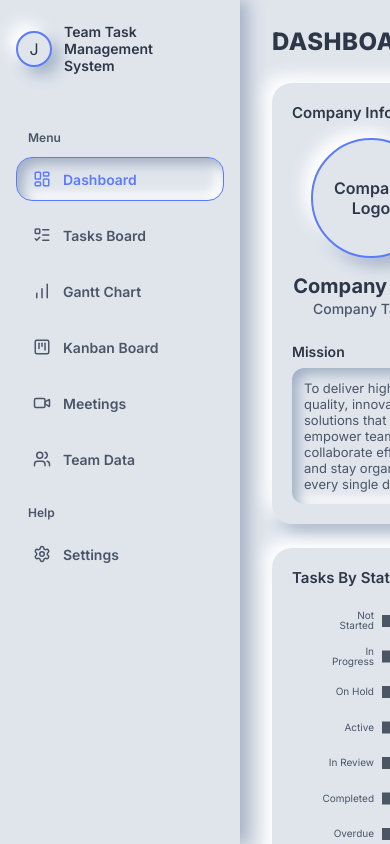
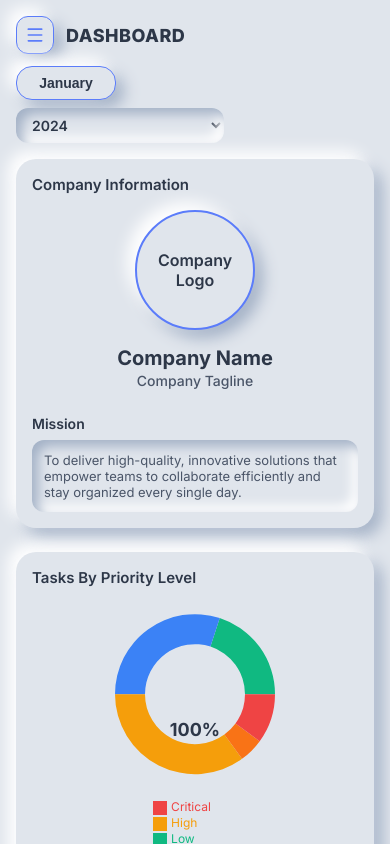
Before and after one commit to DefinitelyNotTheChosenOne/TaskMonitoringSystem, a Next.js app: page / in a window 390 px wide. Built offline with nearby package versions, Linux system fonts and the light colour scheme.

Commit message:
mobile responsive

```diff
--- a/src/app/gantt/page.tsx
+++ b/src/app/gantt/page.tsx
@@ -22,7 +22,7 @@ export default function GanttChart() {
           </button>
         </div>
 
-        <div style={{ display: 'flex', gap: '20px' }}>
+        <div className="gantt-summary-row">
           <div className="neu-card flex-column" style={{ gap: '4px', flex: 1 }}>
             <span className="text-secondary" style={{ fontSize: '14px' }}>Date Today</span>
             <span style={{ color: 'var(--text-primary)', fontSize: '16px', fontWeight: 'bold' }}>August 07, 2026</span>
--- a/src/app/globals.css
+++ b/src/app/globals.css
@@ -456,3 +456,225 @@ small, .caption { font-size: 13px; font-weight: 500; }
   from { opacity: 0; }
   to { opacity: 1; }
 }
+
+/* ============================================
+   MOBILE HAMBURGER BUTTON
+   ============================================ */
+.hamburger-btn {
+  display: none; /* Hidden on desktop */
+  background-color: var(--bg);
+  border: 1px solid var(--accent);
+  border-radius: var(--radius-sm);
+  box-shadow: var(--shadow-extrude);
+  color: var(--accent);
+  padding: 8px;
+  cursor: pointer;
+  transition: all 0.2s ease;
+  flex-shrink: 0;
+}
+
+.hamburger-btn:active {
+  box-shadow: var(--shadow-inset);
+}
+
+.hamburger-btn:focus-visible {
+  outline: 2px solid var(--accent);
+  outline-offset: 4px;
+}
+
+/* ============================================
+   SIDEBAR BACKDROP (mobile only)
+   ============================================ */
+.sidebar-backdrop {
+  display: none;
+  position: fixed;
+  inset: 0;
+  background-color: rgba(0, 0, 0, 0.4);
+  z-index: 99;
+  opacity: 0;
+  transition: opacity 0.3s ease;
+}
+
+.sidebar-backdrop.visible {
+  display: block;
+  opacity: 1;
+}
+
+/* ============================================
+   MOBILE RESPONSIVE — ≤ 768px
+   ============================================ */
+@media (max-width: 768px) {
+  /* Collapse grid to single column */
+  .app-layout {
+    grid-template-columns: 1fr;
+  }
+
+  /* Off-canvas sidebar */
+  .sidebar {
+    position: fixed;
+    left: -280px;
+    top: 0;
+    width: 260px;
+    height: 100vh;
+    z-index: 100;
+    transition: left 0.3s cubic-bezier(0.16, 1, 0.3, 1);
+    box-shadow: none;
+  }
+
+  .sidebar.open {
+    left: 0;
+    box-shadow: 8px 0px 24px rgba(0, 0, 0, 0.25);
+  }
+
+  /* Show hamburger */
+  .hamburger-btn {
+    display: flex;
+    align-items: center;
+    justify-content: center;
+  }
+
+  /* Adjust main content padding */
+  .main-content {
+    padding: 16px;
+    height: 100vh;
+  }
+
+  /* Top bar: allow wrapping */
+  .top-bar {
+    flex-wrap: wrap;
+    gap: 12px;
+    margin-bottom: 16px;
+  }
+
+  /* Reduce page title size */
+  h1 {
+    font-size: 18px;
+  }
+
+  /* Top bar actions wrap */
+  .top-bar-actions {
+    flex-wrap: wrap;
+    gap: 8px;
+  }
+
+  /* Neumorphism cards: slightly smaller padding */
+  .neu-card {
+    padding: 16px;
+  }
+
+  /* SaaS overlay responsive */
+  .saas-overlay-header {
+    padding: 16px;
+  }
+
+  .saas-overlay-body {
+    padding: 16px;
+  }
+
+  .saas-overlay-grid {
+    grid-template-columns: 1fr;
+    gap: 16px;
+  }
+}
+
+/* ============================================
+   DASHBOARD RESPONSIVE GRID CLASSES
+   ============================================ */
+.dashboard-grid {
+  display: grid;
+  grid-template-columns: minmax(460px, 2.2fr) minmax(400px, 1.8fr) minmax(300px, 1.5fr);
+  gap: 24px;
+}
+
+.dashboard-inner-grid {
+  display: grid;
+  grid-template-columns: 1fr 1.2fr;
+  gap: 24px;
+}
+
+.dashboard-kpi-row {
+  display: grid;
+  grid-template-columns: 1fr 1fr 1fr;
+  gap: 16px;
+}
+
+@media (max-width: 1200px) {
+  .dashboard-grid {
+    grid-template-columns: 1fr 1fr;
+  }
+}
+
+@media (max-width: 768px) {
+  .dashboard-grid {
+    grid-template-columns: 1fr;
+  }
+
+  .dashboard-inner-grid {
+    grid-template-columns: 1fr;
+  }
+
+  .dashboard-kpi-row {
+    grid-template-columns: 1fr;
+    gap: 12px;
+  }
+}
+
+/* ============================================
+   TASKS BOARD KPI BAR
+   ============================================ */
+.tasks-kpi-bar {
+  display: flex;
+  gap: 12px;
+  align-items: stretch;
+}
+
+.tasks-kpi-bar > * {
+  flex: 1;
+  min-width: 0;
+}
+
+.tasks-kpi-bar > button {
+  flex: 0 0 auto;
+}
+
+@media (max-width: 1024px) {
+  .tasks-kpi-bar {
+    display: grid;
+    grid-template-columns: 1fr 1fr;
+    gap: 12px;
+  }
+
+  .tasks-kpi-bar > button {
+    grid-column: 1 / -1;
+  }
+}
+
+@media (max-width: 640px) {
+  .tasks-kpi-bar {
+    grid-template-columns: 1fr;
+  }
+}
+
+/* ============================================
+   GANTT SUMMARY ROW
+   ============================================ */
+.gantt-summary-row {
+  display: flex;
+  gap: 20px;
+}
+
+@media (max-width: 768px) {
+  .gantt-summary-row {
+    flex-direction: column;
+    gap: 12px;
+  }
+}
+
+/* ============================================
+   MEETINGS GRID FIX
+   ============================================ */
+@media (max-width: 480px) {
+  .meetings-split-grid {
+    grid-template-columns: 1fr !important;
+  }
+}
--- a/src/app/kanban/page.tsx
+++ b/src/app/kanban/page.tsx
@@ -48,7 +48,7 @@ export default function KanbanBoard() {
           const columnTasks = mockTasks.filter((task) => task.status === columnStatus);
 
           return (
-            <div key={columnStatus} style={{ backgroundColor: 'var(--bg)', borderRadius: 'var(--radius-lg)', minWidth: '320px', width: '320px', display: 'flex', flexDirection: 'column', padding: '16px', boxShadow: 'var(--shadow-inset)', gap: '16px' }}>
+            <div key={columnStatus} style={{ backgroundColor: 'var(--bg)', borderRadius: 'var(--radius-lg)', minWidth: '280px', width: '300px', display: 'flex', flexDirection: 'column', padding: '16px', boxShadow: 'var(--shadow-inset)', gap: '16px' }}>
               <div style={{ display: 'flex', justifyContent: 'space-between', alignItems: 'center', paddingBottom: '12px', borderBottom: '2px solid var(--accent)' }}>
                 <h2 style={{ fontSize: '16px', fontWeight: 'bold', color: 'var(--text-primary)', margin: 0 }}>{columnStatus}</h2>
                 <span style={{ fontSize: '12px', fontWeight: 600, color: 'var(--text-secondary)', backgroundColor: 'var(--bg)', padding: '4px 10px', borderRadius: '12px', boxShadow: 'var(--shadow-extrude)' }}>
--- a/src/app/layout.tsx
+++ b/src/app/layout.tsx
@@ -1,7 +1,5 @@
 import type { Metadata } from 'next';
-import Sidebar from '@/components/Sidebar';
-import PageAnimator from '@/components/PageAnimator';
-import PageHeader from '@/components/PageHeader';
+import AppShell from '@/components/AppShell';
 import './globals.css';
 
 export const metadata: Metadata = {
@@ -17,30 +15,9 @@ export default function RootLayout({
   return (
     <html lang="en">
       <body>
-        <div className="app-layout">
-          <Sidebar />
-
-          {/* Main Content */}
-          <main className="main-content">
-            <header className="top-bar">
-              <PageHeader />
-              <div className="top-bar-actions">
-                <button className="neu-button" style={{ minWidth: '100px' }}>January</button>
-                <select className="neu-select" defaultValue="2024" style={{ minWidth: '100px' }}>
-                  <option value="2024">2024</option>
-                  <option value="2025">2025</option>
-                  <option value="2026">2026</option>
-                </select>
-              </div>
-            </header>
-
-            <div className="page-content">
-              <PageAnimator>
-                {children}
-              </PageAnimator>
-            </div>
-          </main>
-        </div>
+        <AppShell>
+          {children}
+        </AppShell>
       </body>
     </html>
   );
--- a/src/app/meetings/page.tsx
+++ b/src/app/meetings/page.tsx
@@ -73,7 +73,7 @@ export default function MeetingArchive() {
           <div key={meeting.id} style={{ display: 'flex', flexDirection: 'column', gap: '24px' }}>
 
             {/* Top Split Panel (Metadata vs Logistics) */}
-            <div style={{ display: 'grid', gridTemplateColumns: 'repeat(auto-fit, minmax(400px, 1fr))', gap: '24px' }}>
+            <div className="meetings-split-grid" style={{ display: 'grid', gridTemplateColumns: 'repeat(auto-fit, minmax(280px, 1fr))', gap: '24px' }}>
 
               {/* Left Side: Metadata fields */}
               <div className="neu-card" style={{ display: 'flex', flexDirection: 'column', gap: '16px' }}>
@@ -118,7 +118,7 @@ export default function MeetingArchive() {
             </div>
 
             {/* Middle Split Panel (Minutes vs Agenda) */}
-            <div style={{ display: 'grid', gridTemplateColumns: 'repeat(auto-fit, minmax(400px, 1fr))', gap: '24px' }}>
+            <div className="meetings-split-grid" style={{ display: 'grid', gridTemplateColumns: 'repeat(auto-fit, minmax(280px, 1fr))', gap: '24px' }}>
 
               {/* Left Side: Minutes of the Meeting */}
               <div className="neu-card" style={{ display: 'flex', flexDirection: 'column' }}>
--- a/src/app/page.tsx
+++ b/src/app/page.tsx
@@ -68,11 +68,11 @@ export default function Home() {
   const [activeChart, setActiveChart] = useState<'department' | 'category'>('department');
 
   return (
-    <div style={{ display: 'grid', gridTemplateColumns: 'minmax(460px, 2.2fr) minmax(400px, 1.8fr) minmax(300px, 1.5fr)', gap: '24px' }}>
+    <div className="dashboard-grid">
 
       {/* Column 1 & 2 Combined */}
       <div className="flex-column" style={{ gap: '24px' }}>
-        <div style={{ display: 'grid', gridTemplateColumns: '1fr 1.2fr', gap: '24px' }}>
+        <div className="dashboard-inner-grid">
           {/* Company Information & Mission */}
           <div className="neu-card" style={{ display: 'flex', flexDirection: 'column', alignItems: 'center' }}>
             <h3 className="card-title" style={{ width: '100%' }}>Company Information</h3>
@@ -155,7 +155,7 @@ export default function Home() {
           </div>
         </div>
 
-        <div style={{ display: 'grid', gridTemplateColumns: '1fr 1fr 1fr', gap: '16px' }}>
+        <div className="dashboard-kpi-row">
           <div className="neu-card" style={{ padding: '16px', display: 'flex', flexDirection: 'column' }}>
             <h3 className="card-title" style={{ textAlign: 'center', marginBottom: '8px' }}>Overdue</h3>
             <div className="kpi-sub-card">
--- a/src/app/tasks/page.tsx
+++ b/src/app/tasks/page.tsx
@@ -38,7 +38,7 @@ export default function TasksBoard() {
 
         {/* Header & Top Summary KPI Bar */}
         <div>
-          <div style={{ display: 'flex', gap: '12px', alignItems: 'stretch' }}>
+          <div className="tasks-kpi-bar">
 
             <div className="neu-card" style={{ flex: 1, padding: '16px', display: 'flex', flexDirection: 'column', justifyContent: 'center' }}>
               <div style={{ fontSize: '12px', color: 'var(--text-secondary)' }}>August 03, 2026 Monday</div>
--- a/src/app/team/page.tsx
+++ b/src/app/team/page.tsx
@@ -24,7 +24,8 @@ export default function TeamPage() {
       </div>
 
       <div className="neu-card" style={{ padding: '0', overflow: 'hidden' }}>
-        <table style={{ width: '100%', borderCollapse: 'collapse', textAlign: 'left' }}>
+        <div style={{ overflowX: 'auto' }}>
+        <table style={{ width: '100%', borderCollapse: 'collapse', textAlign: 'left', minWidth: '700px' }}>
           <thead>
             <tr style={{ borderBottom: '1px solid var(--dark)', color: 'var(--text-secondary)' }}>
               <th style={{ padding: '24px', fontWeight: 600 }}>Employee</th>
@@ -91,6 +92,7 @@ export default function TeamPage() {
             ))}
           </tbody>
         </table>
+        </div>
       </div>
     </div>
   );
--- /dev/null
+++ b/src/components/AppShell.tsx
@@ -0,0 +1,49 @@
+'use client';
+
+import React, { useState, useCallback } from 'react';
+import Sidebar from '@/components/Sidebar';
+import PageAnimator from '@/components/PageAnimator';
+import PageHeader from '@/components/PageHeader';
+import { Menu } from 'lucide-react';
+
+export default function AppShell({ children }: { children: React.ReactNode }) {
+  const [sidebarOpen, setSidebarOpen] = useState(false);
+
+  const closeSidebar = useCallback(() => setSidebarOpen(false), []);
+
+  return (
+    <div className="app-layout">
+      <Sidebar isOpen={sidebarOpen} onClose={closeSidebar} />
+
+      {/* Main Content */}
+      <main className="main-content">
+        <header className="top-bar">
+          <div style={{ display: 'flex', alignItems: 'center', gap: '12px' }}>
+            <button
+              className="hamburger-btn"
+              onClick={() => setSidebarOpen(true)}
+              aria-label="Open navigation menu"
+            >
+              <Menu size={20} />
+            </button>
+            <PageHeader />
+          </div>
+          <div className="top-bar-actions">
+            <button className="neu-button" style={{ minWidth: '100px' }}>January</button>
+            <select className="neu-select" defaultValue="2024" style={{ minWidth: '100px' }}>
+              <option value="2024">2024</option>
+              <option value="2025">2025</option>
+              <option value="2026">2026</option>
+            </select>
+          </div>
+        </header>
+
+        <div className="page-content">
+          <PageAnimator>
+            {children}
+          </PageAnimator>
+        </div>
+      </main>
+    </div>
+  );
+}
--- a/src/components/Sidebar.tsx
+++ b/src/components/Sidebar.tsx
@@ -1,6 +1,6 @@
 'use client';
 
-import React from 'react';
+import React, { useEffect } from 'react';
 import Link from 'next/link';
 import { usePathname } from 'next/navigation';
 import {
@@ -13,11 +13,29 @@ import {
   Settings
 } from 'lucide-react';
 
-export default function Sidebar() {
+interface SidebarProps {
+  isOpen: boolean;
+  onClose: () => void;
+}
+
+export default function Sidebar({ isOpen, onClose }: SidebarProps) {
   const pathname = usePathname();
 
+  // Auto-close sidebar on route change (mobile navigation)
+  useEffect(() => {
+    onClose();
+  }, [pathname, onClose]);
+
   return (
-    <aside className="sidebar">
+    <>
+      {/* Backdrop overlay — only rendered on mobile when sidebar is open */}
+      <div
+        className={`sidebar-backdrop ${isOpen ? 'visible' : ''}`}
+        onClick={onClose}
+        aria-hidden="true"
+      />
+
+      <aside className={`sidebar ${isOpen ? 'open' : ''}`}>
         <div className="sidebar-header">
           <div className="logo-container">
             <div className="logo-icon">J</div>
@@ -56,5 +74,6 @@ export default function Sidebar() {
           </Link>
         </nav>
       </aside>
+    </>
   );
 }
```
Also changed, not shown: 1 other file (tests, documents, lock files or other folders). Lines whose indentation alone changed are shown as unchanged.
